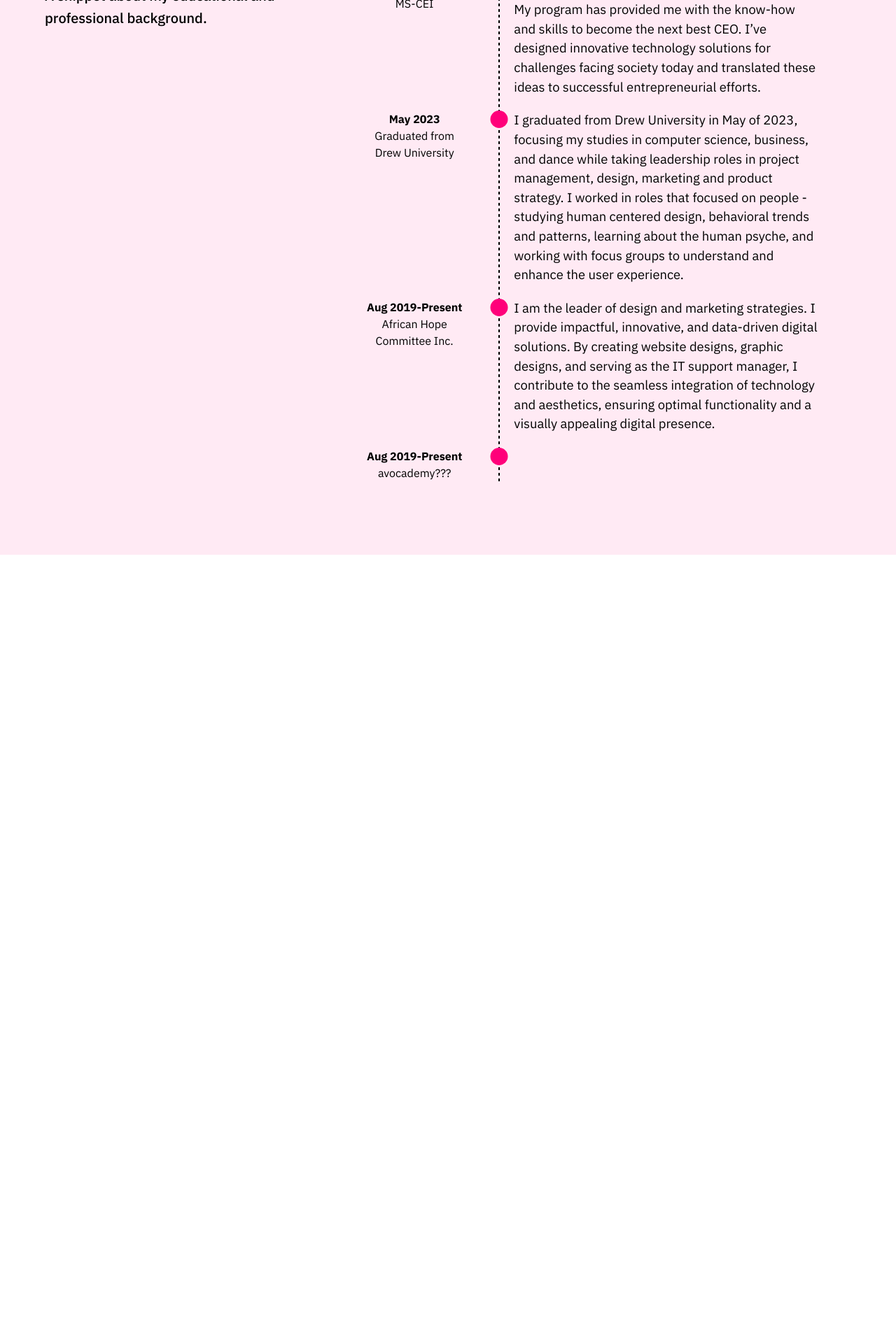
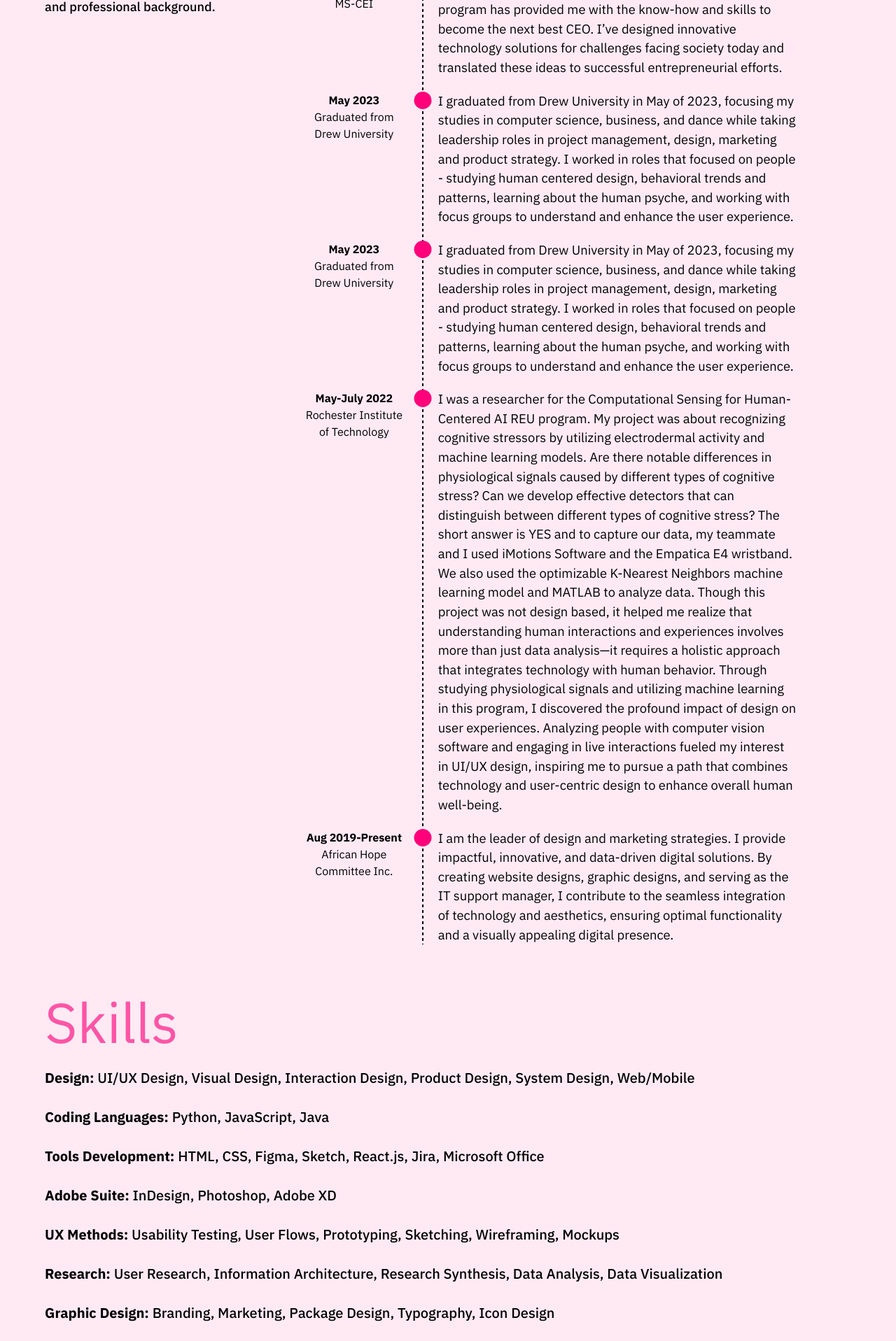
Before and after one commit to AlfredoMora06/jarry_fall_site, a React (Create React App) app: page /0/about in a window 1280 px wide. Shown: the part 880-2797 px from the top of the page at 70% size. Before the commit the page ends 1673 px from the top, so only its background shows below. Built offline with nearby package versions, Linux system fonts and the light colour scheme.

Commit message:
adding new updates

```diff
--- a/src/components/Navbar.tsx
+++ b/src/components/Navbar.tsx
@@ -105,7 +105,7 @@ export default function Navbar (
                     textTransform: "capitalize"
                   }}
                 >
-                  {"CV"}
+                  {"Resume"}
                 </Button>
               </Grid>
             </Grid>
--- a/src/components/sections/AboutMe.tsx
+++ b/src/components/sections/AboutMe.tsx
@@ -9,6 +9,7 @@ import theme from "../../theme"
 //@ts-ignore
 import JarryWorking from "../../assets/JarryWorking.PNG"
 import Timeline from "./Timeline"
+import Skills from "./Skills"
 
 
 const imageStyle = {
@@ -49,13 +50,15 @@ export default function AboutMe():JSX.Element {
             </Typography>
             <br/> <br/>
             <Typography variant="h6">
-              I'm a dynamic ux/ui designer on a mission to craft cutting-edge, data-powered solutions that work! By leveraging a curated blend of UX and design tools, I steer strategic business choices by aligning goals and framing problems. The end result? Captivating, value-packed designs that transform the digital experience into a delightful journey for every user.
+              I'm a dynamic ui/ux designer on a mission to craft cutting-edge, data-powered solutions that work! By leveraging a curated blend of UX and design tools, I steer strategic business choices by aligning goals and framing problems. The end result? Captivating, value-packed designs that transform the digital experience into a delightful journey for every user.
             </Typography>
 
           </Grid>
         </Grid>
 
         <Timeline />
+
+        <Skills />
       </Box>
     </Container>
   );
--- a/src/components/sections/JarryHere.tsx
+++ b/src/components/sections/JarryHere.tsx
@@ -34,7 +34,7 @@ export default function JarryHere():JSX.Element {
           <Grid item xs={8}>
             <Fade in={true} timeout={2500}>
               <Typography variant="h4" style={{color: "white"}} align={"center"}>
-                is a ux/ui designer based in new york city who is passionate
+                is a ui/ux designer based in new york city who is passionate
                 about crafting compelling and immersive narratives using
                 human-centered design solutions.
               </Typography>
--- a/src/components/sections/MyWork.tsx
+++ b/src/components/sections/MyWork.tsx
@@ -1,25 +1,29 @@
-import React from "react"
 import Box from "@mui/material/Box"
-import { Container, Grid, Typography } from "@mui/material"
-import { useTranslation } from "react-i18next"
-import { useSelector } from "react-redux"
+import { Button, Container, Grid, Typography, Theme} from "@mui/material"
+import { makeStyles } from "@mui/styles"
+import { useNavigate } from "react-router-dom"
 
-import { getProfile } from "../../store/features/profileSlice"
 import theme from "../../theme"
+//@ts-ignore
+import BeeSafe from "../../assets/BeeSafe.png"
+
+
+const useStyles = makeStyles<Theme>((theme) => ({
+  button: {
+    overflow: "hidden",
+    "&:hover": {
+      "& img": {
+        opacity: 0.8,
+        transform: "scale(1.10)"
+      },
+    },
+  }
+}))
 
 
 export default function MyWork():JSX.Element {
-  const profile = useSelector(getProfile)
-
-  const {i18n} = useTranslation("common")
-
-  React.useEffect(() => {
-    // switch to profile preferred language
-    if (i18n.language !== profile.language) {
-      i18n.changeLanguage(profile.language).then(/*intentionally blank*/)
-    }
-  }, [i18n, profile.language])
-
+  const classes = useStyles()
+  const navigate = useNavigate()
 
   return (
     <Container>
@@ -31,6 +35,16 @@ export default function MyWork():JSX.Element {
             </Typography>
           </Grid>
         </Grid>
+        <Grid container justifyContent={"center"}>
+          <Grid item paddingBottom={10}>
+            <Button
+              variant="text"
+              className={classes.button}
+            >
+              <img loading="lazy" style={{width: "100%", transition: "transform .2s"}} src={BeeSafe} alt="beeSafe" />
+            </Button>
+          </Grid>
+        </Grid>
       </Box>
     </Container>
   )
--- /dev/null
+++ b/src/components/sections/Skills.tsx
@@ -0,0 +1,59 @@
+import { Grid, Typography } from "@mui/material"
+
+const textArray = [
+  {
+    title: "Design: ",
+    text: "UI/UX Design, Visual Design, Interaction Design, Product Design, System Design, Web/Mobile",
+  },
+  {
+    title: "Coding Languages: ",
+    text: "Python, JavaScript, Java",
+  },
+  {
+    title: "Tools Development: ",
+    text: "HTML, CSS, Figma, Sketch, React.js, Jira, Microsoft Office",
+  },
+  {
+    title: "Adobe Suite: ",
+    text: "InDesign, Photoshop, Adobe XD",
+  },
+  {
+    title: "UX Methods: ",
+    text: "Usability Testing, User Flows, Prototyping, Sketching, Wireframing, Mockups",
+  },
+  {
+    title: "Research: ",
+    text: "User Research, Information Architecture, Research Synthesis, Data Analysis, Data Visualization",
+  },
+  {
+    title: "Graphic Design: ",
+    text: "Branding, Marketing, Package Design, Typography, Icon Design",
+  },
+  {
+    title: "Languages: ",
+    text: "Fluent in English and French",
+  },
+]
+
+
+export default function Skills():JSX.Element {
+  return (
+    <Grid container paddingTop={5}>
+      <Grid item xs={12}>
+        <Typography variant="h1" fontWeight={400} style={{color: "#FE55A6"}} fontSize={80}>
+          Skills
+        </Typography>
+      </Grid>
+      <Grid item xs={12} paddingTop={2}>
+        {textArray.map((obj) => {
+          return (
+            <Grid paddingBottom={3}>
+              <Typography display="inline" fontWeight={700} variant="h6">{obj.title}</Typography>
+              <Typography display="inline" variant="h6">{obj.text}</Typography>
+            </Grid>
+          )
+        })}
+      </Grid>
+    </Grid>
+  )
+}
--- a/src/components/sections/Timeline.tsx
+++ b/src/components/sections/Timeline.tsx
@@ -7,7 +7,7 @@ const useStyles = makeStyles<Theme>((theme) => ({
     maxWidth: "750px",
     padding: "25px",
     display: "grid",
-    gridTemplateColumns: "0.5fr 3px 1fr",
+    gridTemplateColumns: "0.35fr 3px 1fr",
     color: "#000000"
   },
   timeline__component: {
@@ -58,15 +58,15 @@ export default function Timeline():JSX.Element {
 
   return (
     <Grid container paddingTop={15}>
-      <Grid item xs={12} md={4}>
-        <Typography variant="h1" fontWeight={400} style={{color: "#000000"}} fontSize={50}>
+      <Grid item xs={12} md={3}>
+        <Typography variant="h1" fontWeight={400} style={{color: "#000000"}} fontSize={40}>
           Background 🎓
         </Typography>
-        <Typography variant="h6">
+        <Typography variant="h6" fontSize={18}>
           A snippet about my educational and professional background.
         </Typography>
       </Grid>
-      <Grid item xs={12} md={8}>
+      <Grid item xs={12} md={9}>
         <div className={classes.timeline}>
           <div className={classes.timeline__component}>
             <div className={`${classes.timeline__date} ${classes.timeline__date__right}`}>
@@ -88,6 +88,7 @@ export default function Timeline():JSX.Element {
               I have been accepted into the Masters of Computing, Entrepreneurship and Innovation program at NYU. My program has provided me with the know-how and skills to become the next best CEO. I’ve designed innovative technology solutions for challenges facing society today and translated these ideas to successful entrepreneurial efforts.
             </Typography>
           </div>
+          {/* New point */}
           <div className={`${classes.timeline__date} ${classes.timeline__date__right}`}>
             <Grid container item justifyContent={"center"}>
               <Grid item>
@@ -105,7 +106,44 @@ export default function Timeline():JSX.Element {
               I graduated from Drew University in May of 2023, focusing my studies in computer science, business, and dance while taking leadership roles in project management, design, marketing and product strategy. I worked in roles that focused on people - studying human centered design, behavioral trends and patterns, learning about the human psyche, and working with focus groups to understand and enhance the user experience.
             </Typography>
           </div>
+          {/* New point */}
+          <div className={`${classes.timeline__date} ${classes.timeline__date__right}`}>
+            <Grid container item justifyContent={"center"}>
+              <Grid item>
+                <Typography align="center" fontWeight="bold">May 2023</Typography>
+                <Typography align="center">Graduated from</Typography>
+                <Typography align="center">Drew University</Typography>
+              </Grid>
+            </Grid>
+          </div>
+          <div className={classes.timeline__middle}>
+            <div className={classes.timeline_pink_point}></div>
+          </div>
           <div className={classes.timeline__component}>
+            <Typography className={classes.timeline__title}>
+              I graduated from Drew University in May of 2023, focusing my studies in computer science, business, and dance while taking leadership roles in project management, design, marketing and product strategy. I worked in roles that focused on people - studying human centered design, behavioral trends and patterns, learning about the human psyche, and working with focus groups to understand and enhance the user experience.
+            </Typography>
+          </div>
+          {/* New point */}
+          <div className={`${classes.timeline__date} ${classes.timeline__date__right}`}>
+            <Grid container item justifyContent={"center"}>
+              <Grid item>
+                <Typography align="center" fontWeight="bold">May-July 2022</Typography>
+                <Typography align="center">Rochester Institute</Typography>
+                <Typography align="center">of Technology</Typography>
+              </Grid>
+            </Grid>
+          </div>
+          <div className={classes.timeline__middle}>
+            <div className={classes.timeline_pink_point}></div>
+          </div>
+          <div className={classes.timeline__component}>
+            <Typography className={classes.timeline__title}>
+              I was a researcher for the Computational Sensing for Human-Centered AI REU program. My project was about recognizing cognitive stressors by utilizing electrodermal activity and machine learning models. Are there notable differences in physiological signals caused by different types of cognitive stress? Can we develop effective detectors that can distinguish between different types of cognitive stress? The short answer is YES and to capture our data, my teammate and I used iMotions Software and the Empatica E4 wristband. We also used the optimizable K-Nearest Neighbors machine learning model and MATLAB to analyze data. Though this project was not design based, it helped me realize that understanding human interactions and experiences involves more than just data analysis—it requires a holistic approach that integrates technology with human behavior. Through studying physiological signals and utilizing machine learning in this program, I discovered the profound impact of design on user experiences. Analyzing people with computer vision software and engaging in live interactions fueled my interest in UI/UX design, inspiring me to pursue a path that combines technology and user-centric design to enhance overall human well-being.
+            </Typography>
+          </div>
+          {/* Bottom points */}
+          <div className={`${classes.timeline__component} ${classes.timeline__component__bottom}`}>
             <div className={`${classes.timeline__date} ${classes.timeline__date__right}`}>
               <Grid container item justifyContent={"center"}>
                 <Grid item>
@@ -119,25 +157,10 @@ export default function Timeline():JSX.Element {
           <div className={classes.timeline__middle}>
             <div className={classes.timeline_pink_point}></div>
           </div>
-          <div className={classes.timeline__component}>
+          <div className={`${classes.timeline__component} ${classes.timeline__component__bottom}`}>
             <Typography className={classes.timeline__title}>
               I am the leader of design and marketing strategies. I provide impactful, innovative, and data-driven digital solutions. By creating website designs, graphic designs, and serving as the IT support manager, I contribute to the seamless integration of technology and aesthetics, ensuring optimal functionality and a visually appealing digital presence.
             </Typography>
-          </div>
-          <div className={`${classes.timeline__component} ${classes.timeline__component__bottom}`}>
-            <div className={`${classes.timeline__date} ${classes.timeline__date__right}`}>
-              <Grid container item justifyContent={"center"}>
-                <Grid item>
-                  <Typography align="center" fontWeight="bold">Aug 2019-Present</Typography>
-                  <Typography align="center">avocademy???</Typography>
-                </Grid>
-              </Grid>
-            </div>
-          </div>
-          <div className={classes.timeline__middle}>
-            <div className={classes.timeline_pink_point}></div>
-          </div>
-          <div className={`${classes.timeline__component} ${classes.timeline__component__bottom}`}>
           </div>
         </div>
       </Grid>
--- a/src/views/About.tsx
+++ b/src/views/About.tsx
@@ -1,5 +1,6 @@
 import Navbar from "../components/Navbar"
 import AboutMe from "../components/sections/AboutMe"
+import Footer from "../components/sections/Footer"
 import theme from "../theme"
 
 export default function About():JSX.Element {
@@ -14,6 +15,7 @@ export default function About():JSX.Element {
         <Navbar dark={false} />
         <AboutMe />
       </div>
+      <Footer />
     </>
   )
 }
--- a/src/views/Work.tsx
+++ b/src/views/Work.tsx
@@ -1,4 +1,5 @@
 import Navbar from "../components/Navbar"
+import Footer from "../components/sections/Footer"
 import MyWork from "../components/sections/MyWork"
 import theme from "../theme"
 
@@ -8,12 +9,13 @@ export default function Work():JSX.Element {
       <div
         style={{
           background: theme.palette.secondary.main,
-          paddingBottom: 220,
+          paddingBottom: 100,
         }}
       >
         <Navbar dark={false} />
         <MyWork />
       </div>
+      <Footer />
     </>
   )
 }
```
Also changed, not shown: src/components/sections/Footer.tsx (added, +58 -0 lines), src/store/features/projectsSlice.ts (added, +18 -0 lines), src/store/store.ts (+7 -0 lines), src/utils/ProjectsInfo.tsx (added, +9 -0 lines), src/assets/BeeSafe.png (added), 1 other file (tests, documents, lock files or other folders).
